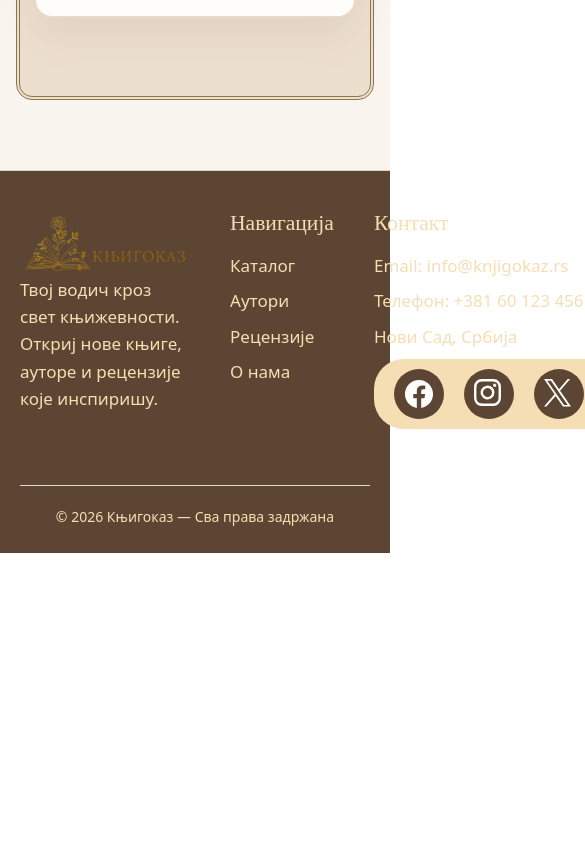
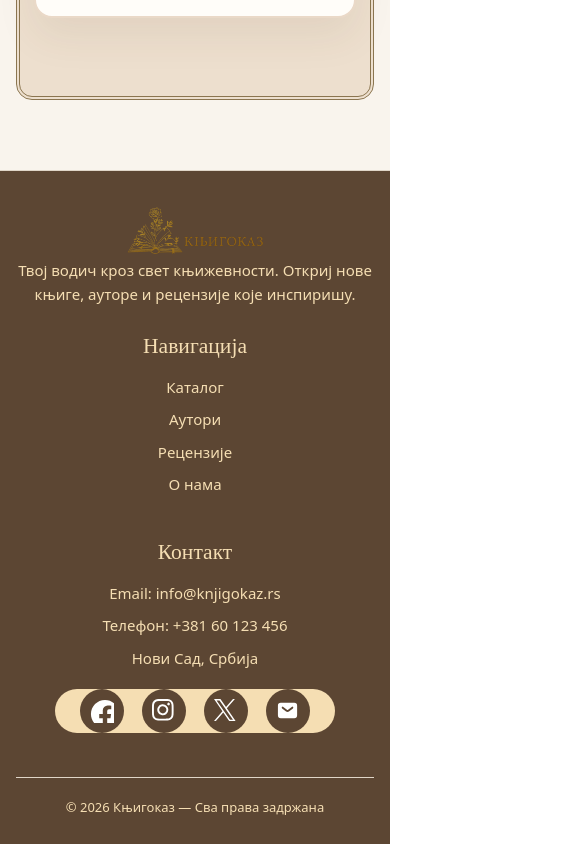
Before and after one commit to anastasijabroceta/book-review-web-app, a React (Vite) app in the folder recenzije_knjiga/: page / in a window 390 px wide. Shown: the part 4862-5706 px from the top of the page, 585 px wide, since content can reach past the window. Before the commit the page ends 5415 px from the top, so only its background shows below. Built offline with nearby package versions, Linux system fonts and the light colour scheme.

Commit message:
making footer responsive

```diff
--- a/recenzije_knjiga/src/components/Footer.css
+++ b/recenzije_knjiga/src/components/Footer.css
@@ -144,3 +144,74 @@ ul {
 .example-1 .icon-content .link[data-social="telegram"]:hover {
   color: #23b100;
 }
+@media (max-width: 900px) {
+  .footer-container {
+    grid-template-columns: 1fr 1fr;
+    gap: 32px;
+  }
+
+  .footer-col:first-child {
+    grid-column: 1 / -1;
+    text-align: center;
+  }
+
+  .footer-logo-image {
+    margin: 0 auto;
+  }
+
+  .footer-col p {
+    max-width: 520px;
+    margin: 0 auto;
+  }
+}
+
+@media (max-width: 600px) {
+  .footer {
+    padding: 32px 16px 10px;
+  }
+
+  .footer-container {
+    grid-template-columns: 1fr;
+    gap: 28px;
+    text-align: center;
+  }
+
+  .footer-logo-image {
+    height: 55px;
+    margin: 0 auto;
+  }
+
+  .footer-col p,
+  .footer-col li {
+    font-size: 15px;
+  }
+
+  .example-1 {
+    width: 100%;
+    max-width: 280px;
+    height: auto;
+    padding: 18px 14px;
+    margin: 20px auto 0;
+    flex-wrap: wrap;
+    gap: 10px;
+  }
+
+  .example-1 .icon-content {
+    margin: 0 4px;
+  }
+
+  .example-1 .icon-content .link {
+    width: 44px;
+    height: 44px;
+  }
+
+  .example-1 .icon-content .link svg {
+    width: 24px;
+    height: 24px;
+  }
+
+  .footer-bottom {
+    margin-top: 28px;
+    font-size: 13px;
+  }
+}
--- a/recenzije_knjiga/src/components/Footer.jsx
+++ b/recenzije_knjiga/src/components/Footer.jsx
@@ -34,13 +34,13 @@ const Footer = () => {
             <li>Email: info@knjigokaz.rs</li>
             <li>Телефон: +381 60 123 456</li>
             <li>Нови Сад, Србија</li>
-             <ul class="example-1">
-  <li class="icon-content">
+             <ul className ="example-1">
+  <li className="icon-content">
     <a
       href="https://www.facebook.com/"
       aria-label="Spotify"
       data-social="spotify"
-      class="link"
+      className="link"
     >
       <svg xmlns="http://www.w3.org/2000/svg" width="20" height="20">
         <path
@@ -49,7 +49,7 @@ const Footer = () => {
         ></path>
       </svg>
     </a>
-    <div class="tooltip">Facebook</div>
+    <div className="tooltip">Facebook</div>
   </li>
   <li class="icon-content">
     <a
```
